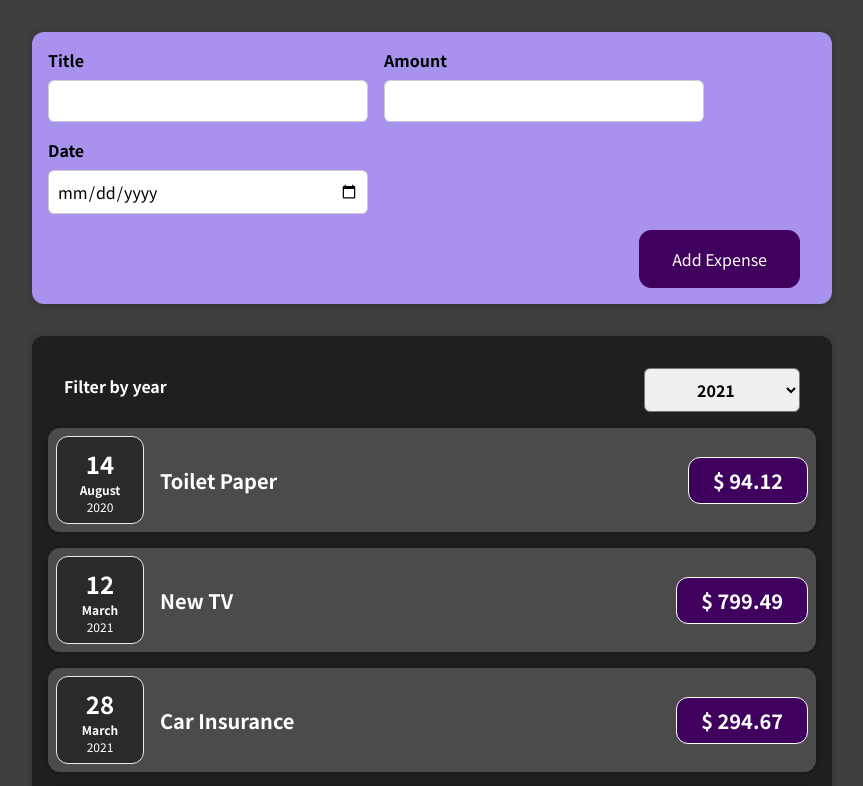
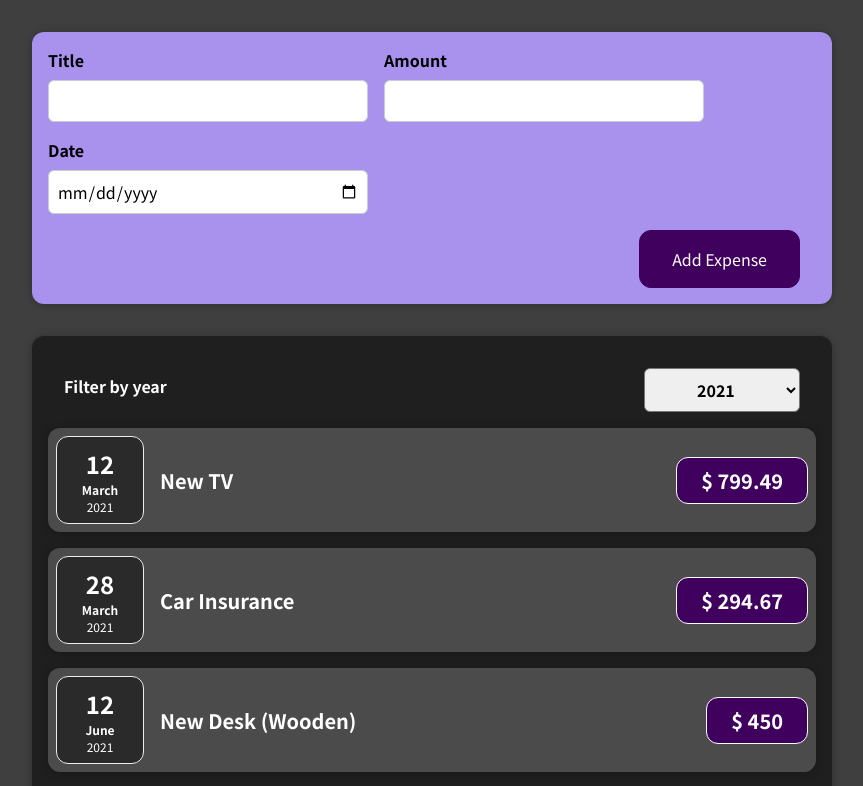
Before and after one commit to bitensam/expense-tracker, a React (Create React App) app in the folder expense-tracker/: page / in a window 1280 px wide. Shown: the top 786 px of the page, without its empty margins (208-1071 px from the left). Built offline with nearby package versions, Linux system fonts and the light colour scheme.

Commit message:
Add filtering by selected year

```diff
--- a/expense-tracker/src/components/Expenses/ExpenseItemsContainer.js
+++ b/expense-tracker/src/components/Expenses/ExpenseItemsContainer.js
@@ -13,13 +13,18 @@ const ExpenseItemsContainer = (props) => {
     setFilteredYear(selectedYear);
   };
 
+  // torzenie nowego arraya ktory zawiera przefiltrowane itemy czyli expense
+  const filteredExpenses = props.items.filter((expense) => {
+    return expense.date.getFullYear().toString() === filteredYear;
+  });
+
   return (
     <Card className='expenses'>
       <ExpensesFilter
         onFilterDateChange={filterChangeHandler}
         selected={filteredYear}
       />
-      {props.items.map((expense) => (
+      {filteredExpenses.map((expense) => (
         <ExpenseItem
           key={expense.id}
           title={expense.title}
```
Also changed, not shown: 1 other file (tests, documents, lock files or other folders).
